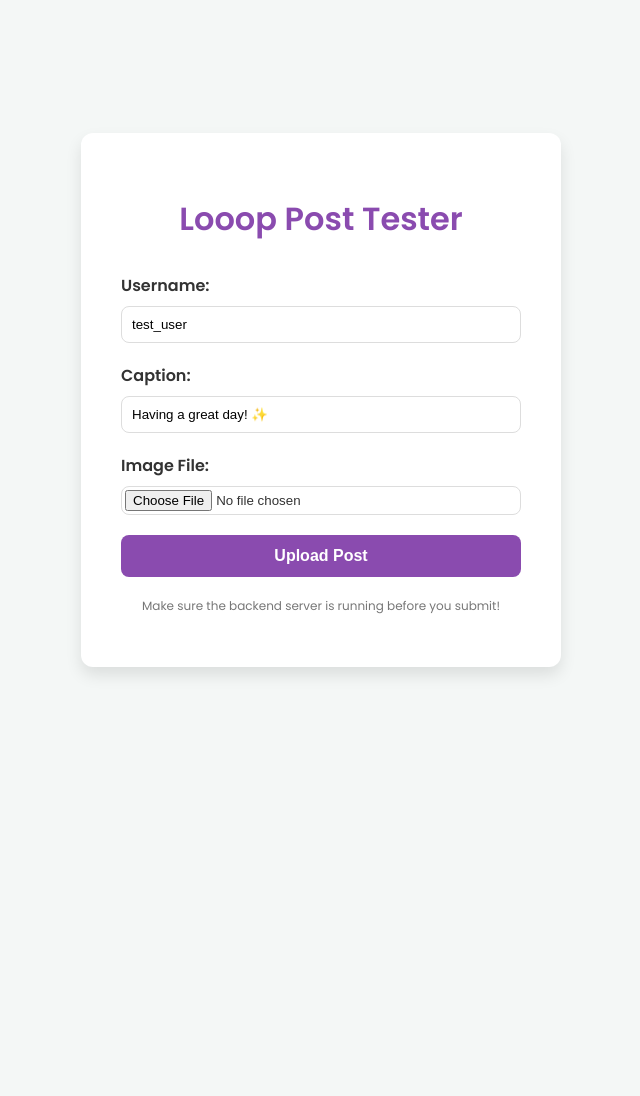
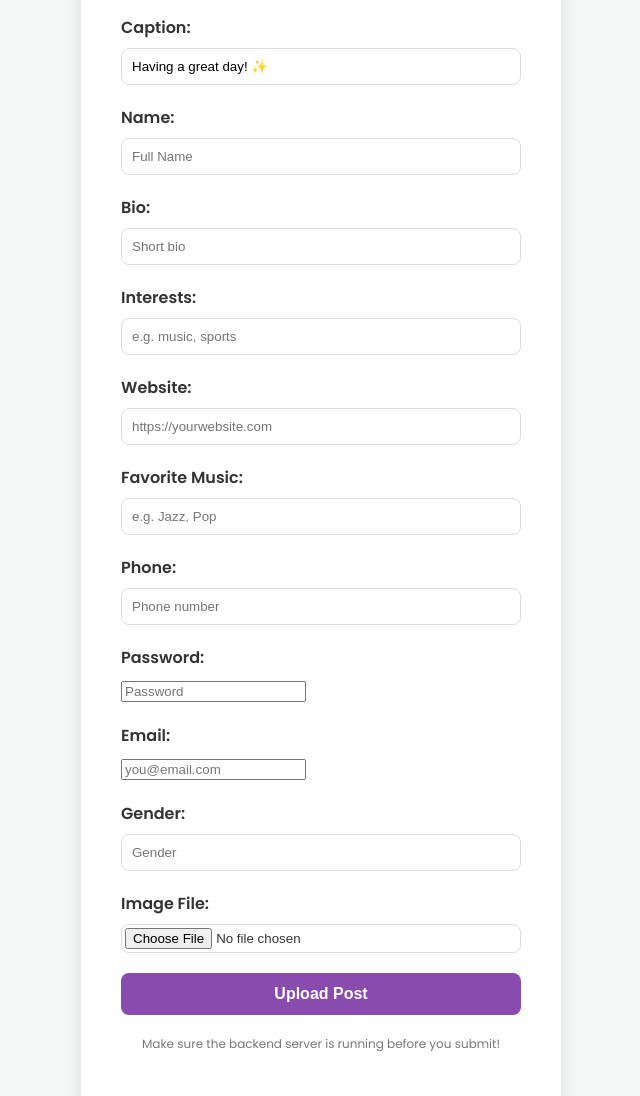
Before and after one commit to soumyacodes007/social-media-backend, a website: page test.html in a window 1280 px wide. Shown: the top 1096 px of the page, without its empty margins (319-959 px from the left). Before the commit the page ends 800 px from the top, so only its background shows below. Drawn offline with Linux system fonts and the light colour scheme.

Commit message:
fixex new schema

```diff
--- a/test/test.html
+++ b/test.html
@@ -80,8 +80,48 @@
                 <input type="text" id="username" name="username" value="test_user" required>
             </div>
             <div class="form-group">
+                <label for="userProfileUrl">Profile Image URL:</label>
+                <input type="text" id="userProfileUrl" name="userProfileUrl" placeholder="https://...">
+            </div>
+            <div class="form-group">
                 <label for="caption">Caption:</label>
                 <input type="text" id="caption" name="caption" value="Having a great day! ✨" required>
+            </div>
+            <div class="form-group">
+                <label for="name">Name:</label>
+                <input type="text" id="name" name="name" placeholder="Full Name">
+            </div>
+            <div class="form-group">
+                <label for="bio">Bio:</label>
+                <input type="text" id="bio" name="bio" placeholder="Short bio">
+            </div>
+            <div class="form-group">
+                <label for="interests">Interests:</label>
+                <input type="text" id="interests" name="interests" placeholder="e.g. music, sports">
+            </div>
+            <div class="form-group">
+                <label for="website">Website:</label>
+                <input type="text" id="website" name="website" placeholder="https://yourwebsite.com">
+            </div>
+            <div class="form-group">
+                <label for="music">Favorite Music:</label>
+                <input type="text" id="music" name="music" placeholder="e.g. Jazz, Pop">
+            </div>
+            <div class="form-group">
+                <label for="phone">Phone:</label>
+                <input type="text" id="phone" name="phone" placeholder="Phone number">
+            </div>
+            <div class="form-group">
+                <label for="password">Password:</label>
+                <input type="password" id="password" name="password" placeholder="Password">
+            </div>
+            <div class="form-group">
+                <label for="email">Email:</label>
+                <input type="email" id="email" name="email" placeholder="you@email.com">
+            </div>
+            <div class="form-group">
+                <label for="gender">Gender:</label>
+                <input type="text" id="gender" name="gender" placeholder="Gender">
             </div>
             <div class="form-group">
                 <label for="image">Image File:</label>
```
Also changed, not shown: models/post.js (+36 -0 lines).
